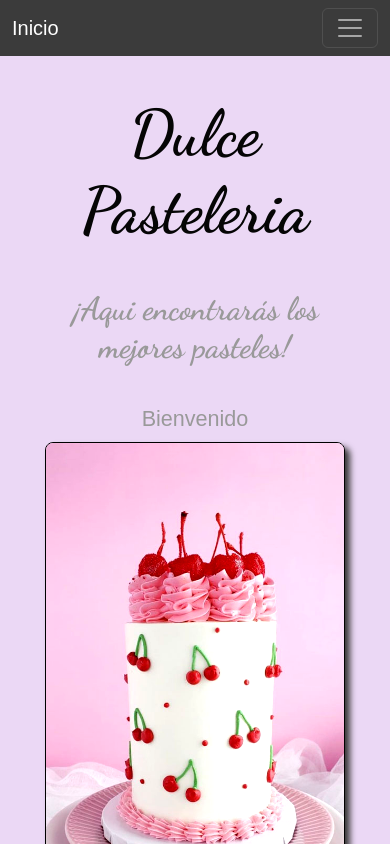
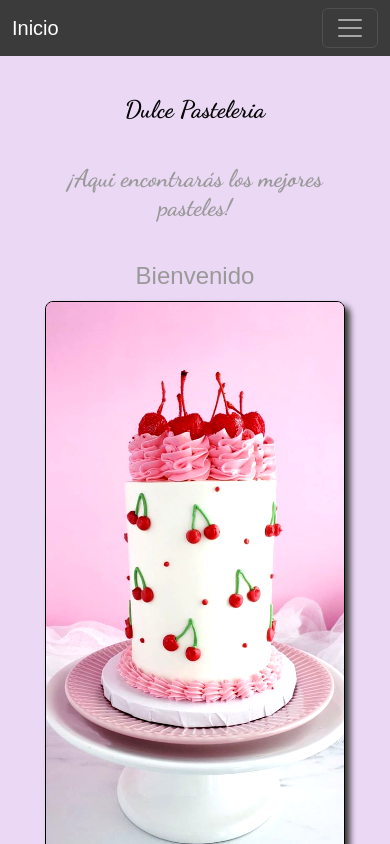
Before and after one commit to TammyPardo/desarrollo-web, a plain HTML site: page index.html in a window 390 px wide. Shown: the top 844 px of the page. Drawn offline with nearby package versions, Linux system fonts and the light colour scheme.

Commit message:
Update style.css
Responsive fuente

```diff
--- a/css/style.css
+++ b/css/style.css
@@ -162,6 +162,59 @@ textarea{
 }
 }
 
+@media screen and (max-width: 64em) {
+    h1 {
+        font-size: 2.5em;
+      }
+}
+
+@media screen and (max-width: 50em) {
+    h1 {
+        font-size: 2em;
+      }
+}
+
+@media screen and (max-width: 30em){
+    h1 {
+        font-size: 1.5em;
+      }
+}
+
+@media screen and (max-width: 64em) {
+    h2 {
+        font-size: 2em;
+      }
+}
+
+@media screen and (max-width: 50em) {
+    h2 {
+        font-size: 1.5em;
+      }
+}
+
+@media screen and (max-width: 64em) {
+    h3 {
+        font-size: 2em;
+      }
+}
+
+@media screen and (max-width: 50em) {
+    h3 {
+        font-size: 1.5em;
+      }
+}
+
+@media screen and (max-width: 64em) {
+    h4 {
+        font-size: 2em;
+      }
+}
+
+@media screen and (max-width: 50em) {
+    h4 {
+        font-size: 1.5em;
+      }
+
 .map-responsive {
     overflow:hidden;
     padding-bottom:400px;
```
